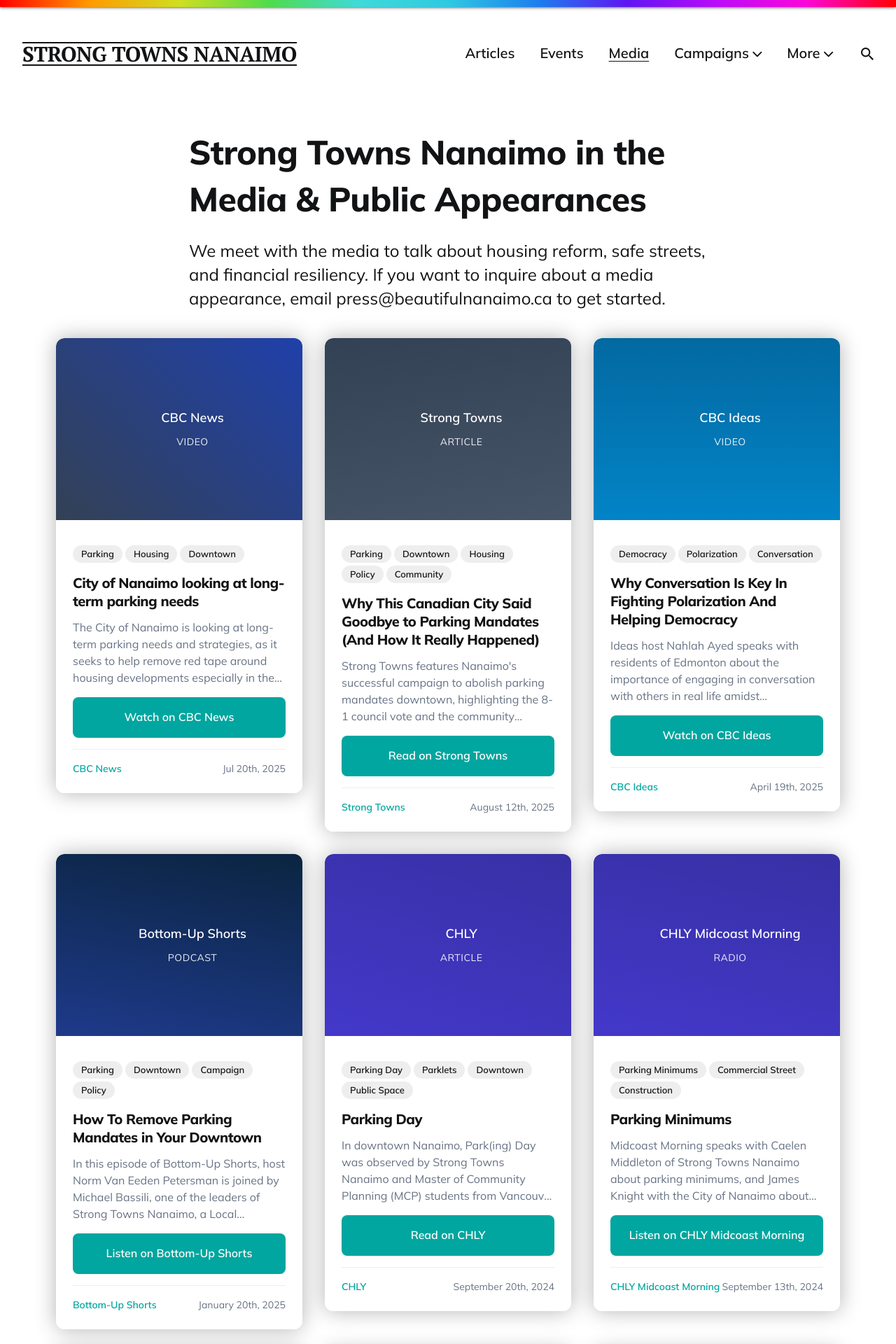
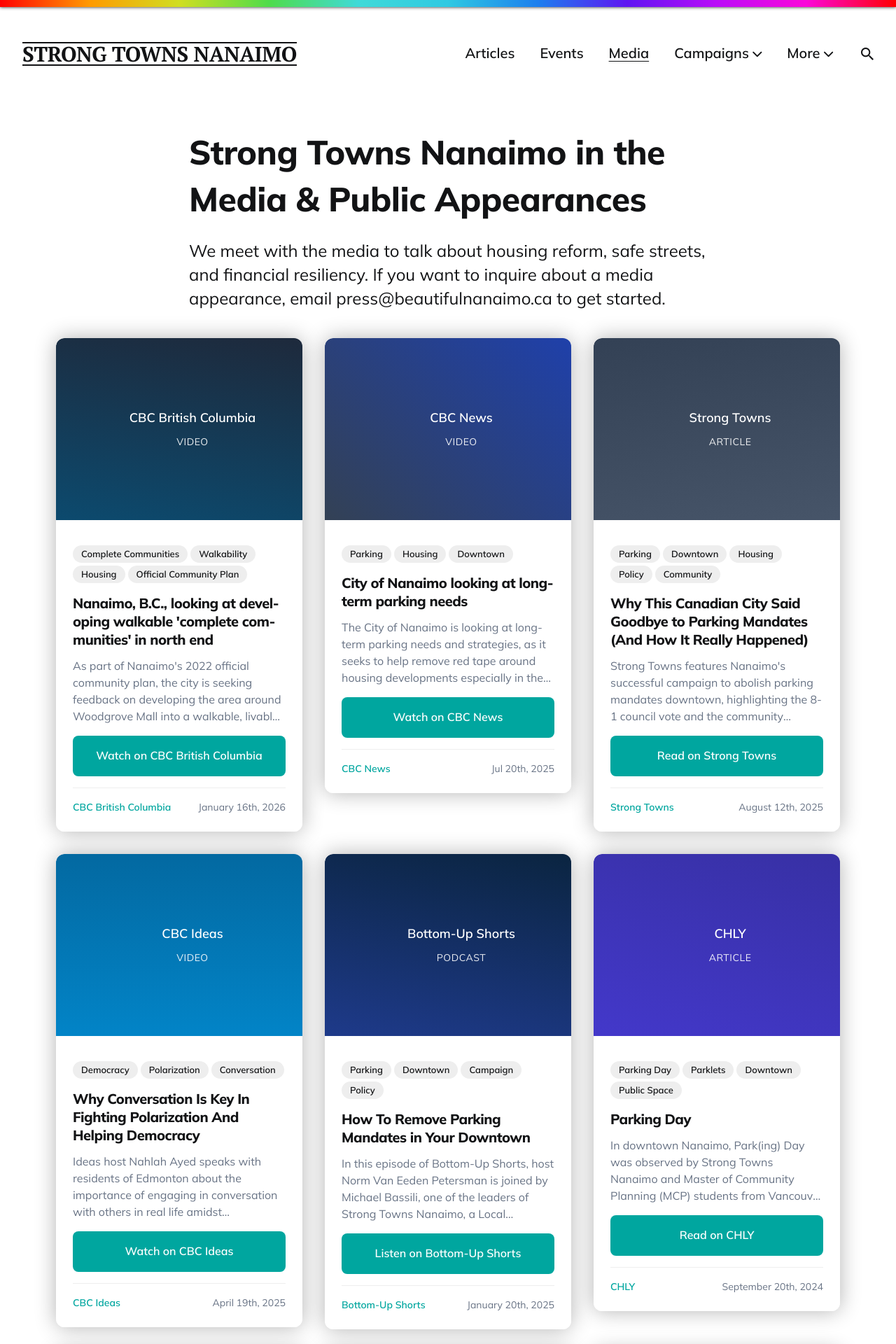
Before and after one commit to LaputanMachines/beautiful-nanaimo, a Jekyll site: the page built from _pages/media.md, in a window 1280 px wide. Shown: the top 1920 px of the page at 70% size. Built offline with Jekyll 4.4.1, drawn with Linux system fonts in a browser that asks for light colours.

Commit message:
Add Louis' CBC interview on north-end walkability

```diff
--- a/_data/media_appearances.yml
+++ b/_data/media_appearances.yml
@@ -1,3 +1,11 @@
+- title: "Nanaimo, B.C., looking at developing walkable 'complete communities' in north end"
+  outlet: "CBC British Columbia"
+  date: "January 16th, 2026"
+  description: "As part of Nanaimo's 2022 official community plan, the city is seeking feedback on developing the area around Woodgrove Mall into a walkable, livable community to help accommodate rapid population growth."
+  external_url: "https://www.youtube.com/watch?v=18_RAFiHkLo"
+  type: "video"
+  tags: ["complete communities", "walkability", "housing", "official community plan"]
+
 - title: " City of Nanaimo looking at long-term parking needs "
   outlet: "CBC News"
   date: "Jul 20th, 2025 "
```
